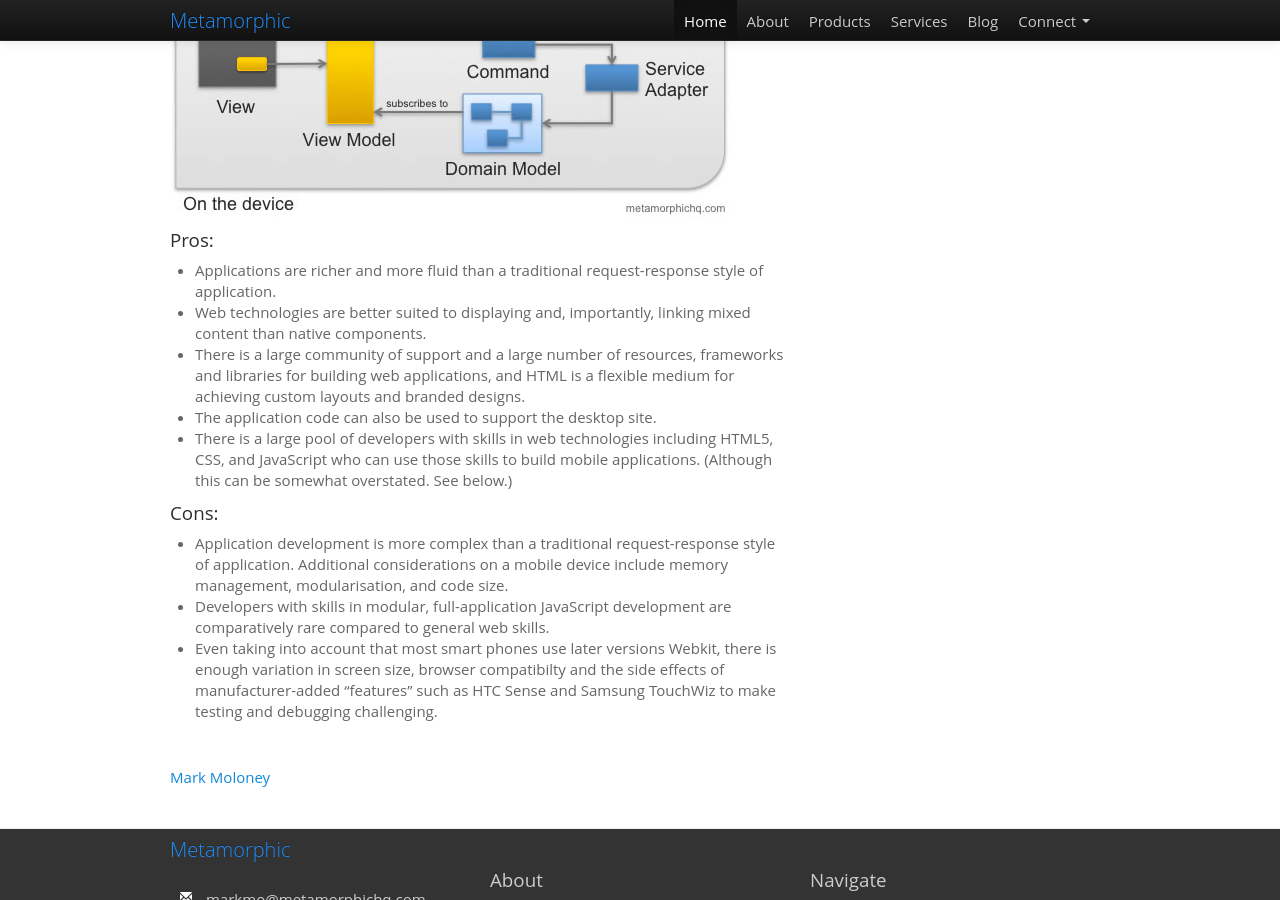
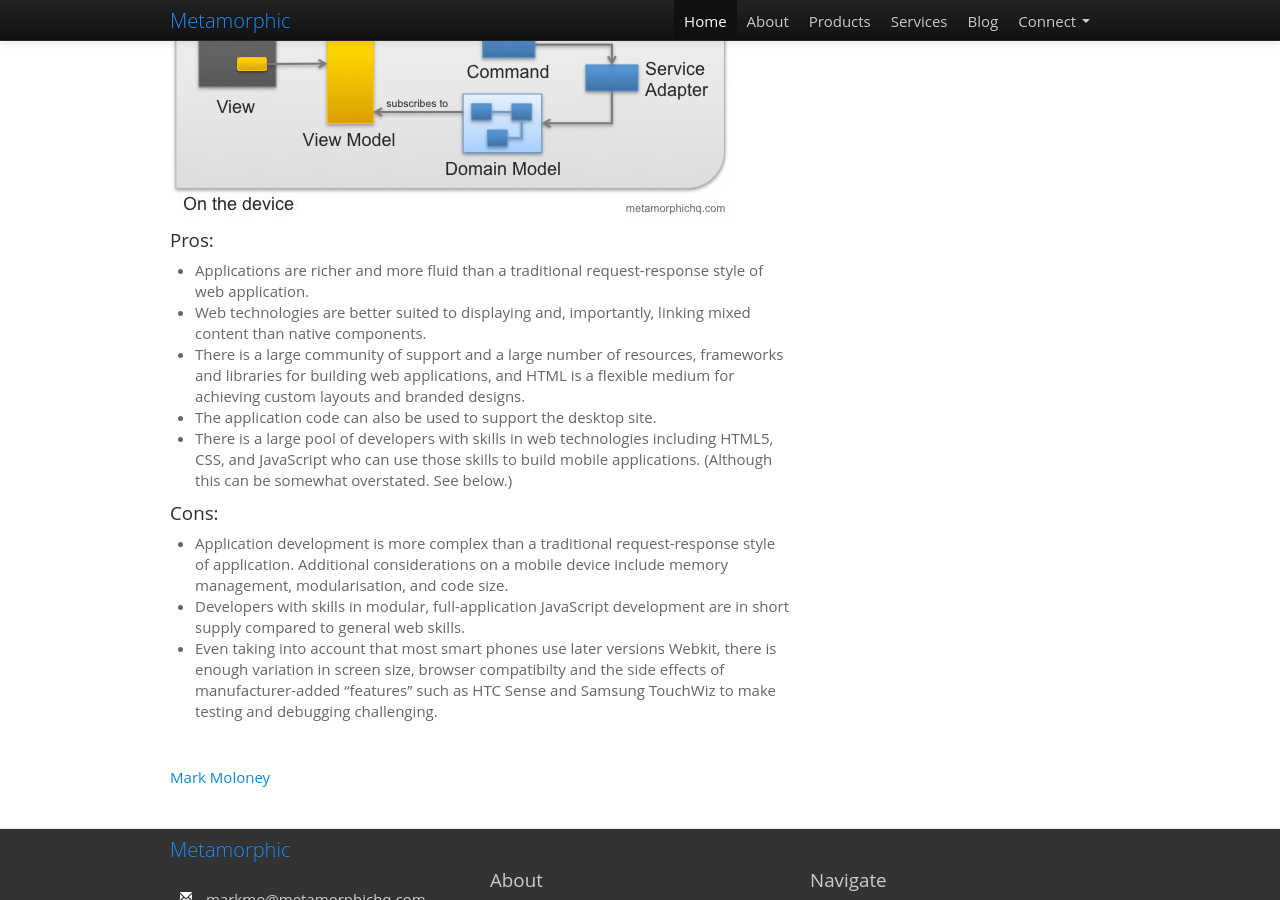
Before and after one commit to markmo/markmo.github.io, a Jekyll site: the page built from _posts/2013-05-07-single-page-applications.md, in a window 1280 px wide and 900 px high, scrolled down 686 px. Built offline with Jekyll 4.4.1, drawn with Linux system fonts in a browser that asks for light colours; nearby versions of some CDN libraries; Markdown is read by kramdown in place of the engine named in the settings.

Commit message:
minor copy changes

```diff
--- a/_posts/2013-05-07-single-page-applications.md
+++ b/_posts/2013-05-07-single-page-applications.md
@@ -19,7 +19,7 @@ The client-side architecture for a mobile application may look like the followin
 ![Mobile Architecture](/img/mobile_architecture.jpg)
 
 <h4>Pros:</h4>
-* Applications are richer and more fluid than a traditional request-response style of application.
+* Applications are richer and more fluid than a traditional request-response style of web application.
 * Web technologies are better suited to displaying and, importantly, linking mixed content than native components.
 * There is a large community of support and a large number of resources, frameworks and libraries for building web
 applications, and HTML is a flexible medium for achieving custom layouts and branded designs.
@@ -30,7 +30,7 @@ use those skills to build mobile applications. (Although this can be somewhat ov
 <h4>Cons:</h4>
 * Application development is more complex than a traditional request-response style of application. Additional
 considerations on a mobile device include memory management, modularisation, and code size.
-* Developers with skills in modular, full-application JavaScript development are comparatively rare compared to
+* Developers with skills in modular, full-application JavaScript development are in short supply compared to
 general web skills.
 * Even taking into account that most smart phones use later versions Webkit, there is enough variation in screen size,
 browser compatibilty and the side effects of manufacturer-added "features" such as HTC Sense and Samsung TouchWiz
```
